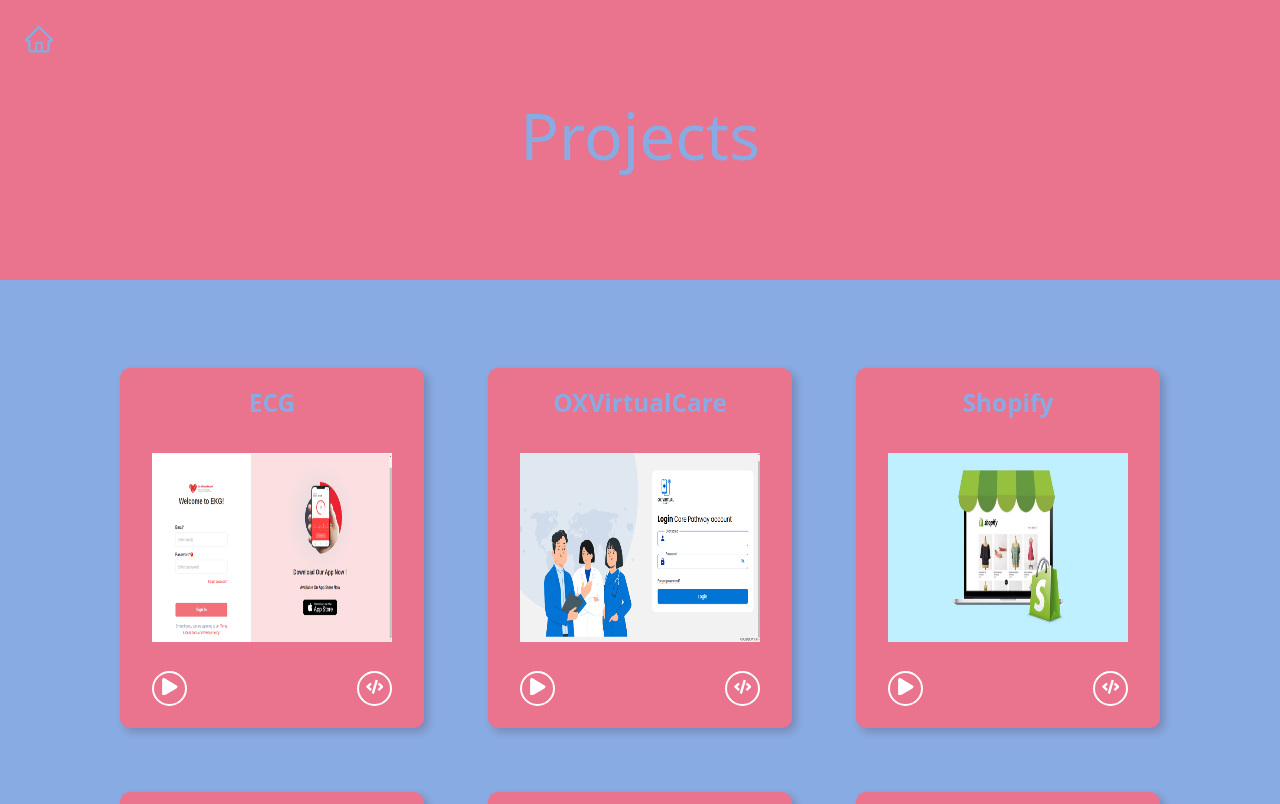
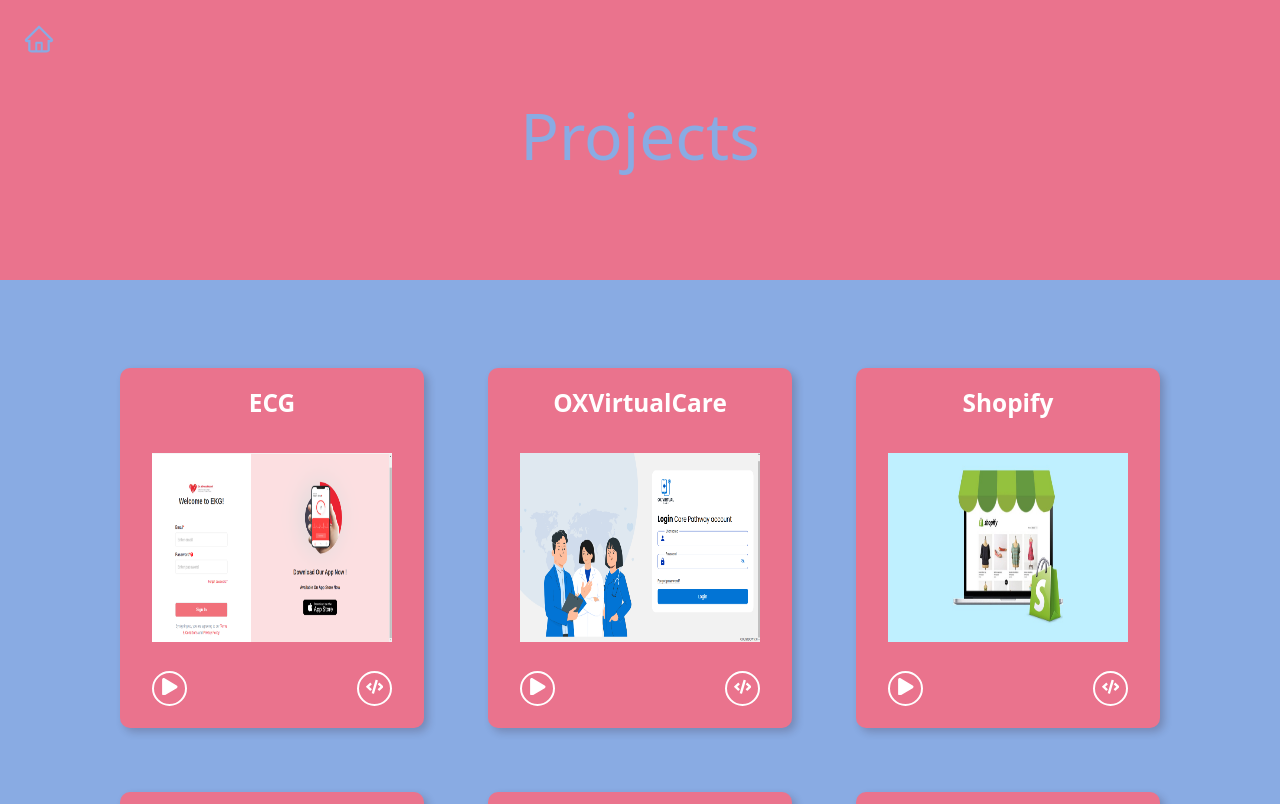
Before and after one commit to im-engineer/Portfolio, a React (Create React App) app in the folder frontend/: page /projects in a window 1280 px wide. Shown: the top 804 px of the page. Built offline with nearby package versions, Linux system fonts and the light colour scheme; a web font is replaced by a local one.

Commit message:
changes in single project

```diff
--- a/frontend/src/component/Projects/SingleProject/SingleProject.js
+++ b/frontend/src/component/Projects/SingleProject/SingleProject.js
@@ -25,7 +25,7 @@ export default function SingleProject({
           <div className="projectContent">
             <h2
               id={name.replace(" ", "-").toLowerCase()}
-              style={{ color: "#89ABE3FF" }}
+              style={{ color: "#fff" }}
             >
               {name}
             </h2>
```
